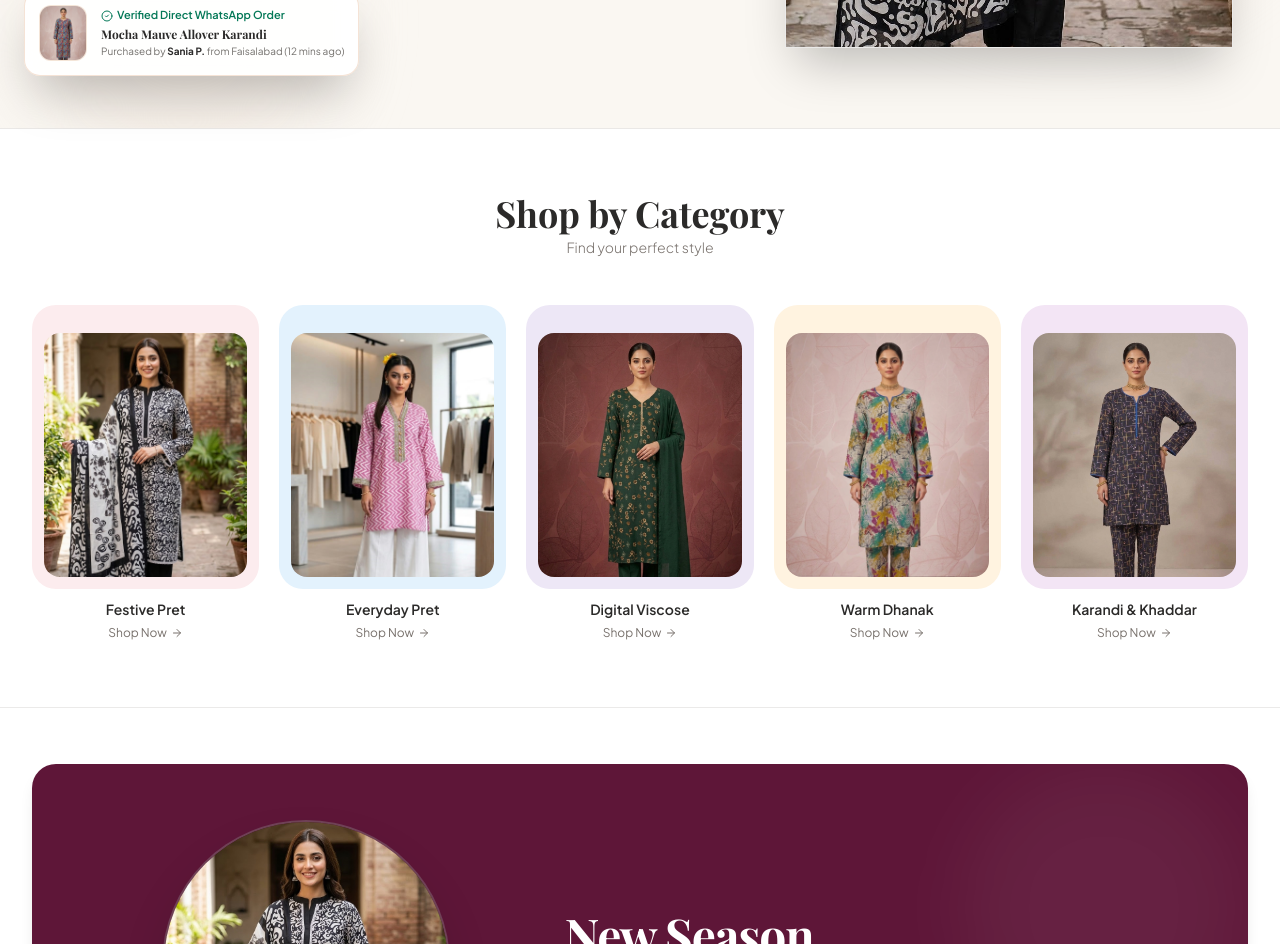
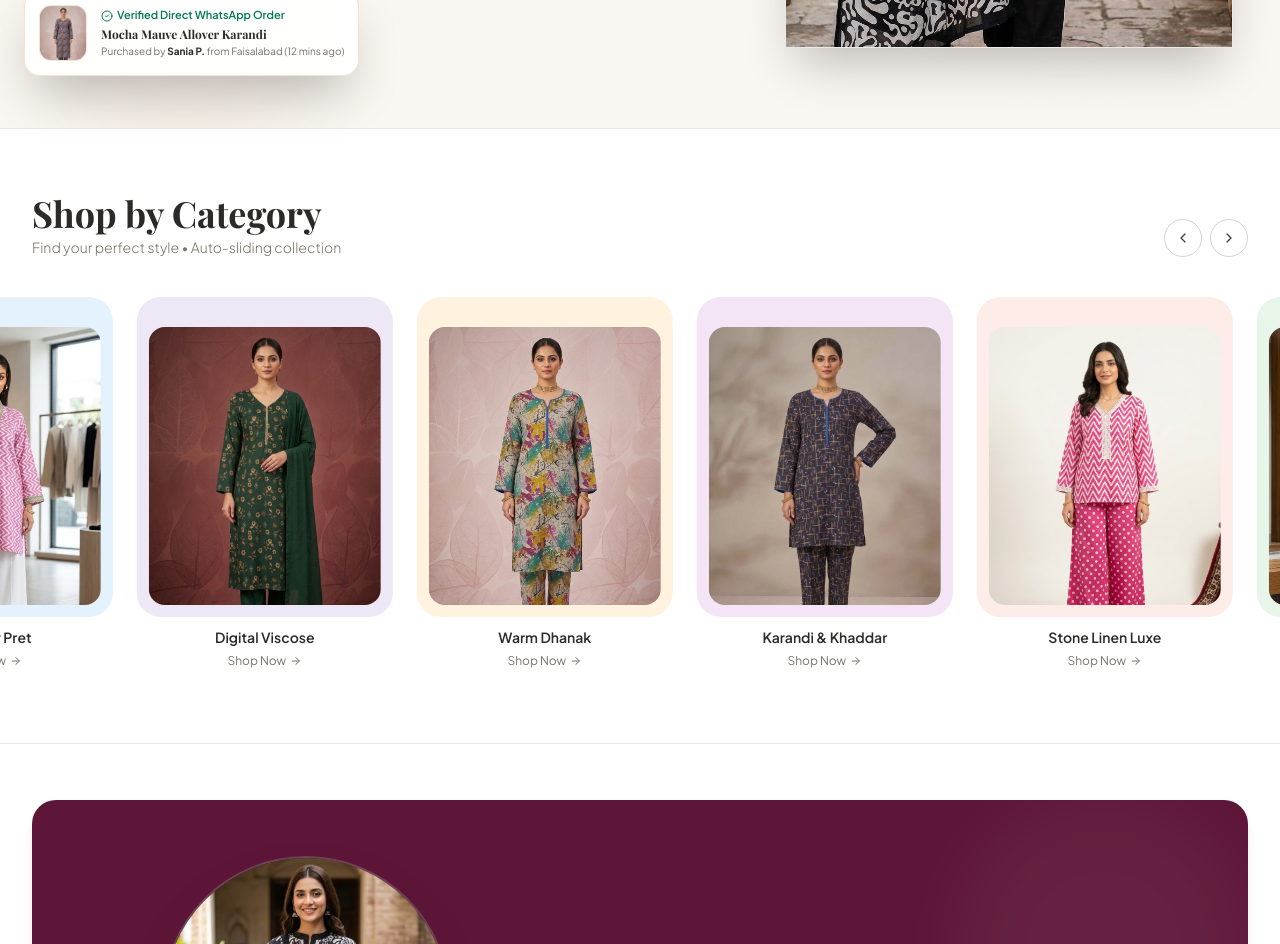
Before and after one commit to wasayrajput/RUAAN, a Next.js app: page / in a window 1280 px wide. Shown: the part 700-1644 px from the top of the page. Built offline with nearby package versions, Linux system fonts and the light colour scheme; a web font is replaced by a local one.

Commit message:
feat(category-slider): make category cards continuous auto-playing infinite slider with arrow controls

```diff
--- a/src/components/CategoryCards.tsx
+++ b/src/components/CategoryCards.tsx
@@ -1,8 +1,8 @@
 'use client';
 
-import React from 'react';
+import React, { useRef, useState, useEffect } from 'react';
 import Image from 'next/image';
-import { ArrowRight } from 'lucide-react';
+import { ArrowRight, ChevronLeft, ChevronRight, Sparkles } from 'lucide-react';
 
 interface CategoryItem {
   id: string;
@@ -48,13 +48,33 @@ const CATEGORIES: CategoryItem[] = [
     image: '/products/KD01.jpg',
     bgColor: 'bg-[#F3E5F5]', // Soft Muted Mauve
   },
+  {
+    id: 'sl10',
+    name: 'Stone Linen Luxe',
+    fabric: 'Stone Linen',
+    image: '/products/SL10.jpg',
+    bgColor: 'bg-[#FDECE8]', // Soft Peach Blush
+  },
+  {
+    id: 'sl04',
+    name: 'Chic Embroidered',
+    fabric: 'Stone Linen',
+    image: '/products/SL04.jpg',
+    bgColor: 'bg-[#E8F5E9]', // Soft Mint Sage
+  },
 ];
+
+// Double list for seamless continuous infinite slide
+const SLIDER_ITEMS = [...CATEGORIES, ...CATEGORIES, ...CATEGORIES];
 
 interface CategoryCardsProps {
   onSelectCategory?: (fabric: string) => void;
 }
 
 export const CategoryCards: React.FC<CategoryCardsProps> = ({ onSelectCategory }) => {
+  const scrollRef = useRef<HTMLDivElement>(null);
+  const [isPaused, setIsPaused] = useState(false);
+
   const handleCategoryClick = (fabric: string) => {
     if (onSelectCategory) {
       onSelectCategory(fabric);
@@ -65,46 +85,93 @@ export const CategoryCards: React.FC<CategoryCardsProps> = ({ onSelectCategory }
     }
   };
 
+  const scroll = (direction: 'left' | 'right') => {
+    if (scrollRef.current) {
+      const scrollAmount = 300;
+      scrollRef.current.scrollBy({
+        left: direction === 'left' ? -scrollAmount : scrollAmount,
+        behavior: 'smooth',
+      });
+    }
+  };
+
   return (
-    <section id="categories" className="py-12 sm:py-16 bg-white border-b border-stone-200/80">
-      <div className="max-w-7xl mx-auto px-4 sm:px-6 lg:px-8">
+    <section id="categories" className="py-12 sm:py-16 bg-white border-b border-stone-200/80 overflow-hidden">
+      <div className="max-w-7xl mx-auto px-4 sm:px-6 lg:px-8 mb-6 sm:mb-8">
 
-        {/* Section Header (Reference Exact Style) */}
-        <div className="text-center space-y-1 mb-8 sm:mb-12">
-          <h2 className="text-2xl sm:text-3xl lg:text-4xl font-serif font-bold text-brand-charcoal">
-            Shop by Category
-          </h2>
-          <p className="text-xs sm:text-sm text-stone-500 font-light">
-            Find your perfect style
-          </p>
+        {/* Section Header with Left/Right Arrow Controls (Reference Style + Slider Controls) */}
+        <div className="flex items-end justify-between">
+          <div className="space-y-1">
+            <h2 className="text-2xl sm:text-3xl lg:text-4xl font-serif font-bold text-brand-charcoal">
+              Shop by Category
+            </h2>
+            <p className="text-xs sm:text-sm text-stone-500 font-light">
+              Find your perfect style • Auto-sliding collection
+            </p>
+          </div>
+
+          {/* Slider Prev / Next Controls */}
+          <div className="flex items-center gap-2">
+            <button
+              type="button"
+              onClick={() => scroll('left')}
+              className="p-2 sm:p-2.5 rounded-full border border-stone-300 hover:border-stone-900 text-stone-700 hover:text-stone-900 bg-white hover:bg-stone-50 transition active:scale-95 shadow-xs"
+              aria-label="Previous Slide"
+            >
+              <ChevronLeft className="w-4 h-4" />
+            </button>
+            <button
+              type="button"
+              onClick={() => scroll('right')}
+              className="p-2 sm:p-2.5 rounded-full border border-stone-300 hover:border-stone-900 text-stone-700 hover:text-stone-900 bg-white hover:bg-stone-50 transition active:scale-95 shadow-xs"
+              aria-label="Next Slide"
+            >
+              <ChevronRight className="w-4 h-4" />
+            </button>
+          </div>
         </div>
 
-        {/* 5 Category Cards (Reference Exact: 5 Columns with Rounded Pastel Blocks) */}
-        <div className="grid grid-cols-2 sm:grid-cols-3 lg:grid-cols-5 gap-3.5 sm:gap-5">
-          {CATEGORIES.map((cat) => (
+      </div>
+
+      {/* Auto-Moving Infinite Slider Ribbon ("Jaise pehle chalte the") */}
+      <div
+        ref={scrollRef}
+        onMouseEnter={() => setIsPaused(true)}
+        onMouseLeave={() => setIsPaused(false)}
+        onTouchStart={() => setIsPaused(true)}
+        onTouchEnd={() => setIsPaused(false)}
+        className="relative w-full overflow-x-auto no-scrollbar py-2"
+      >
+        <div
+          className={`flex gap-4 sm:gap-6 px-4 sm:px-8 w-max ${
+            isPaused ? '' : 'animate-infinite-scroll'
+          }`}
+          style={{ animationDuration: '45s' }}
+        >
+          {SLIDER_ITEMS.map((cat, idx) => (
             <div
-              key={cat.id}
+              key={`${cat.id}-${idx}`}
               onClick={() => handleCategoryClick(cat.fabric)}
-              className="group cursor-pointer flex flex-col items-center text-center"
+              className="group cursor-pointer flex flex-col items-center text-center w-48 sm:w-56 md:w-64 shrink-0 transition-transform duration-300"
             >
               {/* Rounded Pastel Image Box (Reference Exact: Soft Pastel Box with Model Inside) */}
               <div
-                className={`relative w-full aspect-[4/5] ${cat.bgColor} rounded-2xl sm:rounded-3xl overflow-hidden p-2.5 sm:p-3 transition-transform duration-300 group-hover:-translate-y-1 shadow-xs group-hover:shadow-md flex items-end justify-center`}
+                className={`relative w-full aspect-[4/5] ${cat.bgColor} rounded-2xl sm:rounded-3xl overflow-hidden p-2.5 sm:p-3 transition-all duration-300 group-hover:-translate-y-1 shadow-xs group-hover:shadow-lg flex items-end justify-center`}
               >
                 <div className="relative w-full h-[94%] rounded-xl sm:rounded-2xl overflow-hidden">
                   <Image
                     src={cat.image}
                     alt={cat.name}
                     fill
-                    sizes="(max-width: 640px) 50vw, 20vw"
+                    sizes="260px"
                     className="object-cover object-top group-hover:scale-105 transition-transform duration-500"
                   />
                 </div>
               </div>
 
               {/* Category Title & Shop Now Link */}
-              <div className="mt-2.5 space-y-0.5">
-                <h3 className="text-xs sm:text-sm font-semibold text-brand-charcoal group-hover:text-[#9B1C3C] transition">
+              <div className="mt-2.5 space-y-0.5 w-full">
+                <h3 className="text-xs sm:text-sm font-semibold text-brand-charcoal group-hover:text-[#9B1C3C] transition truncate">
                   {cat.name}
                 </h3>
                 <button
@@ -118,7 +185,6 @@ export const CategoryCards: React.FC<CategoryCardsProps> = ({ onSelectCategory }
             </div>
           ))}
         </div>
-
       </div>
     </section>
   );
```
